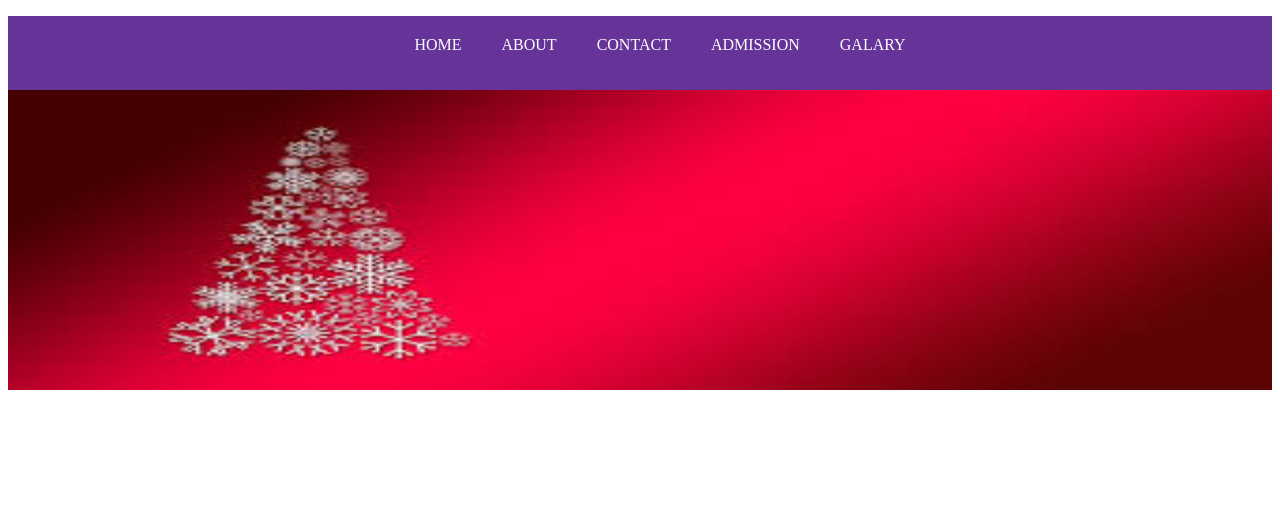
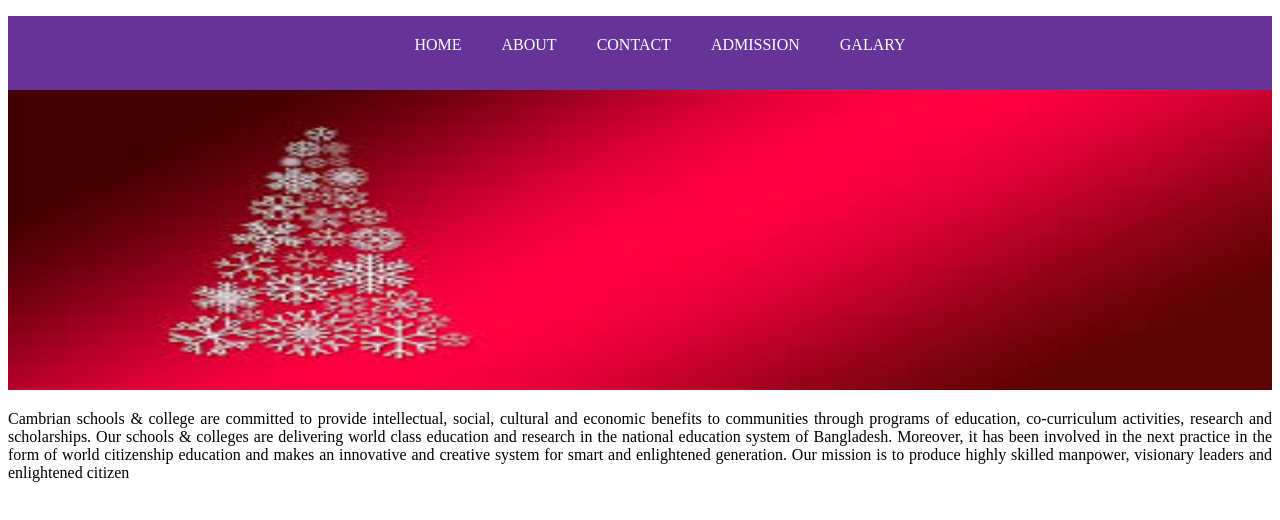
Before and after one commit to arfislam/college_website, a plain HTML site: page index.html in a window 1280 px wide. Drawn offline with Linux system fonts and the light colour scheme.

Commit message:
add discription

```diff
--- a/index.html
+++ b/index.html
@@ -11,6 +11,7 @@
 
     </style>
 </head>
+
 <body>
     <header>
         <nav class="nav_bar">
@@ -24,6 +25,14 @@
         </nav>
     </header>
     <img class="images" src="./style/images/2.jfif" alt="">
+    <p class="paragrap">
+        Cambrian schools & college are committed to provide intellectual, social, cultural and economic benefits to
+        communities through programs of education, co-curriculum activities, research and scholarships. Our schools &
+        colleges are delivering world class education and research in the national education system of Bangladesh.
+        Moreover, it has been involved in the next practice in the form of world citizenship education and makes an
+        innovative and creative system for smart and enlightened generation.
+        Our mission is to produce highly skilled manpower, visionary leaders and enlightened citizen
+    </p>
 </body>
 
 </html>
--- a/style/style.css
+++ b/style/style.css
@@ -20,3 +20,6 @@
     width: 100%;
     height: 300px;
 }
+.paragrap{
+    text-align: justify;
+}
```
